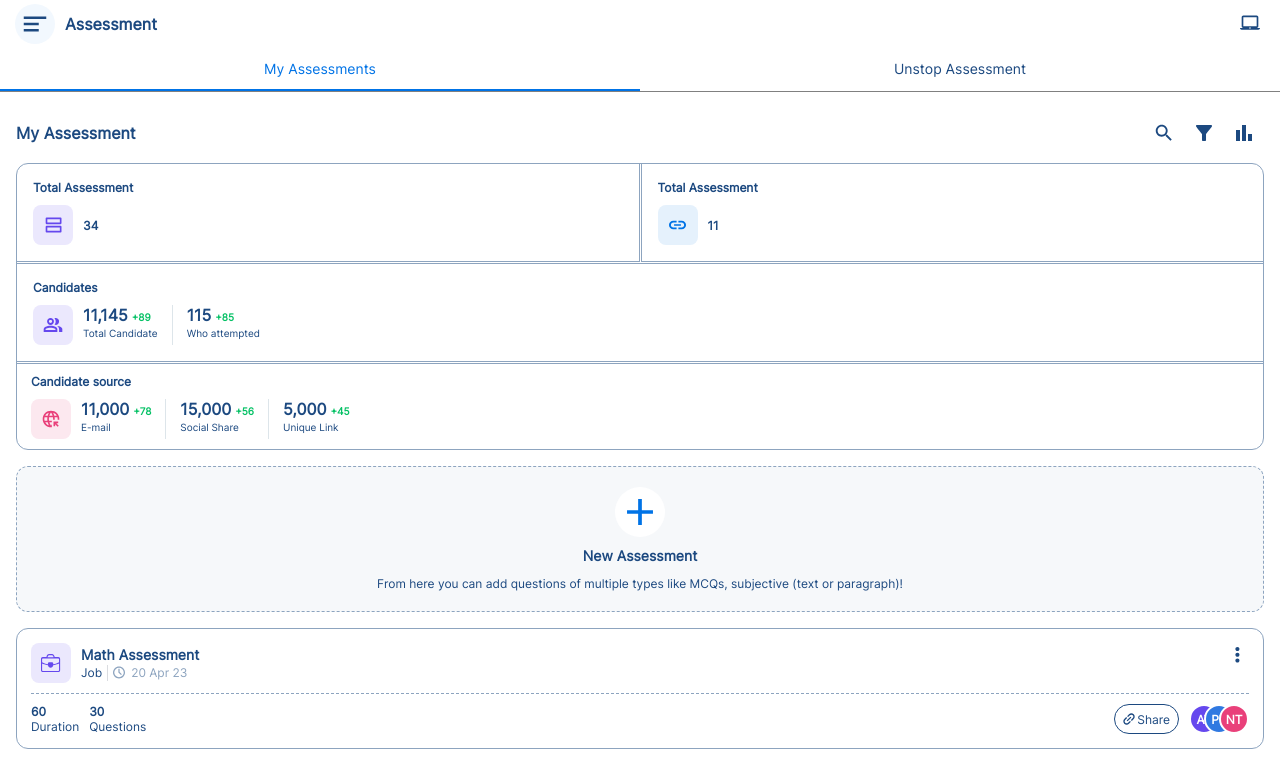
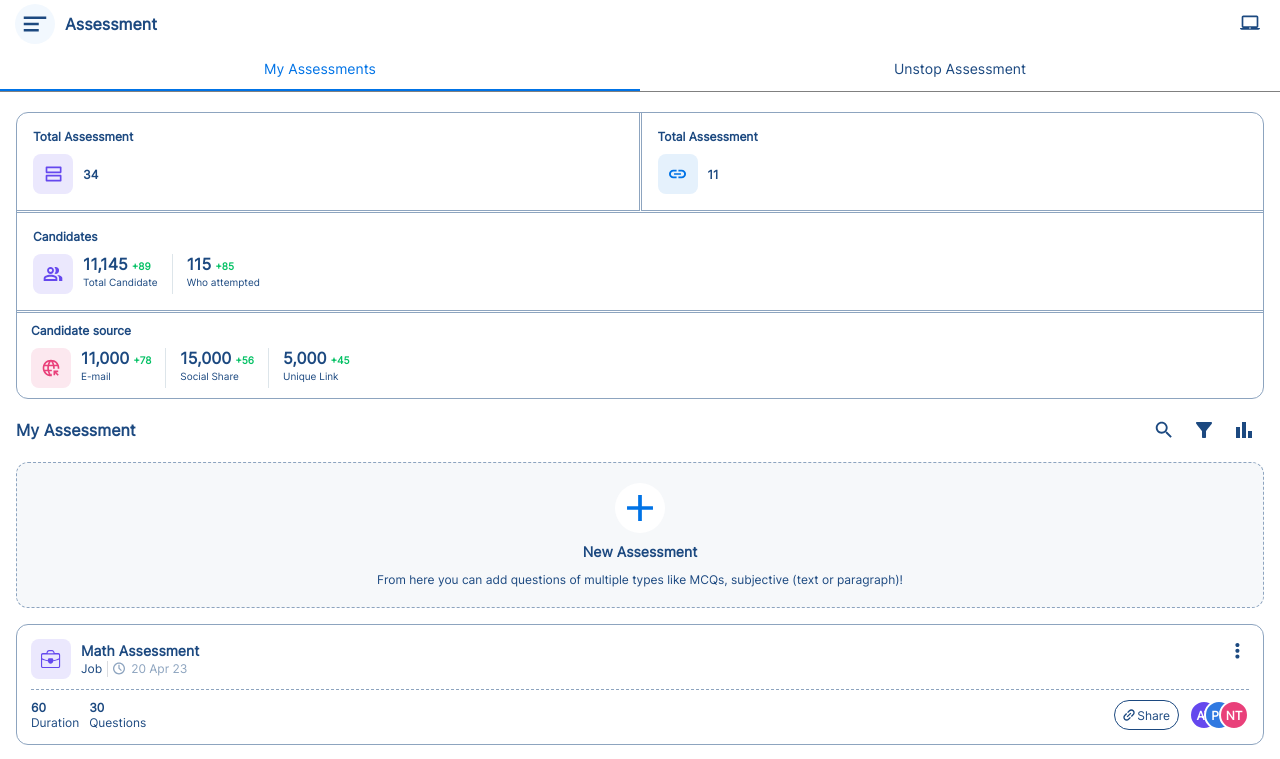
Before and after one commit to ajittupe2548/assessment-portal, a React app: page / in a window 1280 px wide. Shown: the top 759 px of the page. Built offline with nearby package versions, Linux system fonts and the light colour scheme; the HTML template or start-up script is replaced by a standard one.

Commit message:
Layout change

```diff
--- a/src/components/scss/NewAssessment.module.scss
+++ b/src/components/scss/NewAssessment.module.scss
@@ -7,7 +7,7 @@
     justify-content: center;
     padding: 20px 30px;
     background-color: #f6f8fa;
-    margin-top: 16px;
+    margin-top: 12px;
 }
 
 .iconContainer {
--- a/src/components/scss/Overview.module.scss
+++ b/src/components/scss/Overview.module.scss
@@ -3,6 +3,7 @@
     border-radius: 12px;
     background-color: #fff;
     overflow: hidden;
+    margin-bottom: 10px;
 }
 
 .resultContainer,
--- a/src/pages/Home.js
+++ b/src/pages/Home.js
@@ -29,6 +29,7 @@ function Home() {
                 <div>Unstop Assessment</div>
             </div>
             <div className={styles.mainContent}>
+                <Overview />
                 <div className={styles.subHeadingWrapper}>
                     <h2 className={styles.subHeading}>My Assessment</h2>
                     <div className={styles.filtersWrapper}>
@@ -43,7 +44,6 @@ function Home() {
                         </span>
                     </div>
                 </div>
-                <Overview />
                 <NewAssessment />
                 {assessments.map((item, idx) => (
                     <Card
```
